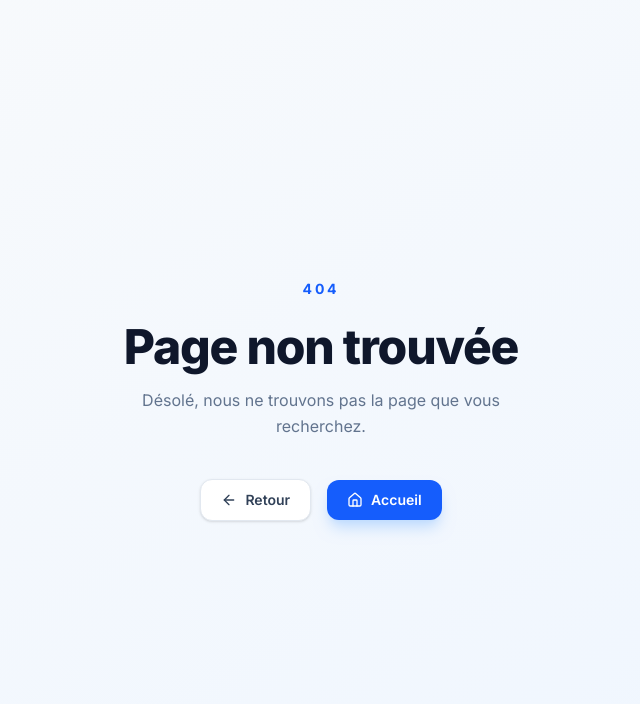
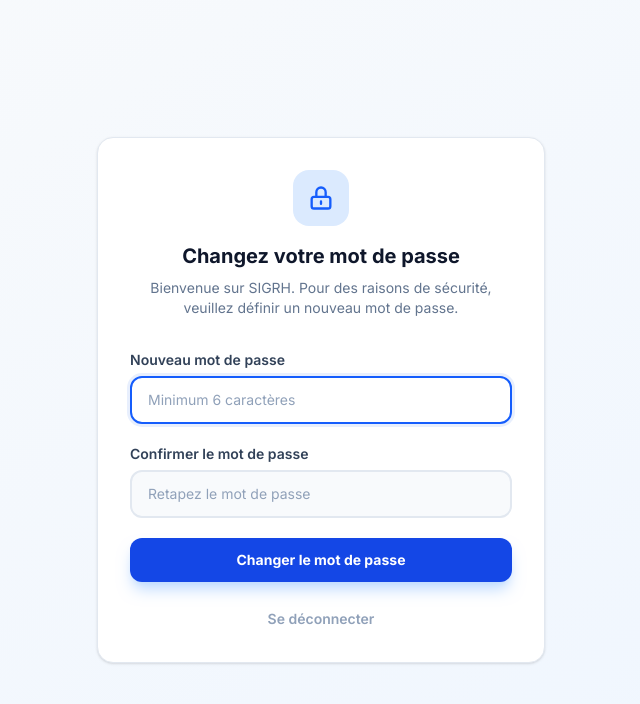
Before and after one commit to wozeWilfried/sigrh, a React (Vite) app in the folder sigrh-frontend/: page /auth/change-password in a window 1280 px wide. Before the commit this address had no page. Shown: the top 704 px of the page, without its empty margins (319-959 px from the left). Built offline with nearby package versions, Linux system fonts and the light colour scheme.

Commit message:
feat(frontend): integrate auth context, axios interceptors and login views

```diff
--- a/sigrh-frontend/src/api/auth.js
+++ b/sigrh-frontend/src/api/auth.js
@@ -4,3 +4,8 @@ export async function loginUser({ username, password }) {
   const response = await api.post('/auth/login', { username, password })
   return response.data
 }
+
+export async function changePassword({ currentPassword, newPassword }) {
+  const response = await api.post('/auth/change-password', { currentPassword, newPassword })
+  return response.data
+}
--- a/sigrh-frontend/src/api/axios.js
+++ b/sigrh-frontend/src/api/axios.js
@@ -10,7 +10,7 @@ const api = axios.create({
   headers: {
     'Content-Type': 'application/json',
   },
-  timeout: 10000, // Timeout de sécurité (10s)
+  timeout: 30000, // Timeout de sécurité (30s)
 })
 
 // ── Intercepteur de Requête ─────────────────────────────────────────────
--- a/sigrh-frontend/src/context/AuthContext.jsx
+++ b/sigrh-frontend/src/context/AuthContext.jsx
@@ -1,5 +1,5 @@
 import { createContext, useState, useEffect, useCallback } from 'react'
-import { loginUser } from '../api/auth'
+import { loginUser, changePassword as changePasswordApi } from '../api/auth'
 
 export const AuthContext = createContext(null)
 
@@ -36,6 +36,7 @@ export function AuthProvider({ children }) {
       role: data.role,
       username: data.username,
       employeId: data.employeId,
+      firstLogin: data.firstLogin ?? false,
     }
     localStorage.setItem('token', data.token)
     localStorage.setItem('user', JSON.stringify(userData))
@@ -43,6 +44,15 @@ export function AuthProvider({ children }) {
     setUser(userData)
     return userData
   }, [])
+
+  const changePassword = useCallback(async ({ currentPassword, newPassword }) => {
+    await changePasswordApi({ currentPassword, newPassword })
+    if (user) {
+      const updated = { ...user, firstLogin: false }
+      localStorage.setItem('user', JSON.stringify(updated))
+      setUser(updated)
+    }
+  }, [user])
 
   const logout = useCallback(() => {
     localStorage.removeItem('token')
@@ -58,12 +68,13 @@ export function AuthProvider({ children }) {
       RH: 'Responsable RH',
       MANAGER: 'Manager',
       EMPLOYE: 'Employé',
+      SECRETAIRE: 'Secrétaire',
     }
     return names[user.role] || user.role
   }, [user])
 
   return (
-    <AuthContext.Provider value={{ user, token, loading, login, logout, roleDisplayName }}>
+    <AuthContext.Provider value={{ user, token, loading, login, logout, changePassword, roleDisplayName }}>
       {children}
     </AuthContext.Provider>
   )
--- /dev/null
+++ b/sigrh-frontend/src/pages/FirstLoginPasswordPage.jsx
@@ -0,0 +1,124 @@
+import { useState } from 'react'
+import { useNavigate } from 'react-router-dom'
+import { motion } from 'framer-motion'
+import useAuth from '../hooks/useAuth'
+
+export default function FirstLoginPasswordPage() {
+  const { user, changePassword, logout } = useAuth()
+  const navigate = useNavigate()
+
+  const [form, setForm] = useState({ newPassword: '', confirmPassword: '' })
+  const [error, setError] = useState('')
+  const [loading, setLoading] = useState(false)
+
+  const handleSubmit = async (e) => {
+    e.preventDefault()
+    setError('')
+
+    if (!form.newPassword || form.newPassword.length < 6) {
+      setError('Le mot de passe doit contenir au moins 6 caractères')
+      return
+    }
+    if (form.newPassword !== form.confirmPassword) {
+      setError('Les mots de passe ne correspondent pas')
+      return
+    }
+
+    setLoading(true)
+    try {
+      await changePassword({
+        currentPassword: '', // will be ignored on server since we're already authenticated
+        newPassword: form.newPassword,
+      })
+      const rolePath = user.role.toLowerCase().replace('_', '')
+      navigate(`/${rolePath}`, { replace: true })
+    } catch {
+      setError('Erreur lors du changement de mot de passe. Veuillez réessayer.')
+    } finally {
+      setLoading(false)
+    }
+  }
+
+  return (
+    <div className="flex min-h-screen items-center justify-center bg-gradient-to-br from-slate-50 to-blue-50 px-4">
+      <motion.div
+        initial={{ opacity: 0, y: 12 }}
+        animate={{ opacity: 1, y: 0 }}
+        transition={{ duration: 0.4, ease: 'easeOut' }}
+        className="w-full max-w-md"
+      >
+        <div className="rounded-2xl border border-slate-200 bg-white p-8 shadow-sm">
+          <div className="mb-8 text-center">
+            <div className="mx-auto mb-4 flex h-14 w-14 items-center justify-center rounded-2xl bg-blue-100">
+              <svg className="h-7 w-7 text-blue-600" fill="none" stroke="currentColor" viewBox="0 0 24 24">
+                <path strokeWidth={2} strokeLinecap="round" strokeLinejoin="round" d="M12 15v2m-6 4h12a2 2 0 002-2v-6a2 2 0 00-2-2H6a2 2 0 00-2 2v6a2 2 0 002 2zm10-10V7a4 4 0 00-8 0v4h8z" />
+              </svg>
+            </div>
+            <h1 className="text-xl font-bold text-slate-900">Changez votre mot de passe</h1>
+            <p className="mt-2 text-sm text-slate-500">
+              Bienvenue sur SIGRH. Pour des raisons de sécurité, veuillez définir un nouveau mot de passe.
+            </p>
+          </div>
+
+          <form onSubmit={handleSubmit} className="space-y-5">
+            <div>
+              <label htmlFor="newPassword" className="mb-1.5 block text-sm font-semibold text-slate-700">
+                Nouveau mot de passe
+              </label>
+              <input
+                id="newPassword"
+                type="password"
+                value={form.newPassword}
+                onChange={(e) => setForm((p) => ({ ...p, newPassword: e.target.value }))}
+                placeholder="Minimum 6 caractères"
+                className="block w-full rounded-xl border-2 border-slate-200 bg-slate-50 px-4 py-3 text-sm text-slate-900 outline-none transition-all placeholder:text-slate-400 focus:border-blue-600 focus:bg-white focus:shadow-[0_0_0_3px_rgba(37,99,235,0.1)]"
+                autoFocus
+              />
+            </div>
+
+            <div>
+              <label htmlFor="confirmPassword" className="mb-1.5 block text-sm font-semibold text-slate-700">
+                Confirmer le mot de passe
+              </label>
+              <input
+                id="confirmPassword"
+                type="password"
+                value={form.confirmPassword}
+                onChange={(e) => setForm((p) => ({ ...p, confirmPassword: e.target.value }))}
+                placeholder="Retapez le mot de passe"
+                className="block w-full rounded-xl border-2 border-slate-200 bg-slate-50 px-4 py-3 text-sm text-slate-900 outline-none transition-all placeholder:text-slate-400 focus:border-blue-600 focus:bg-white focus:shadow-[0_0_0_3px_rgba(37,99,235,0.1)]"
+              />
+            </div>
+
+            {error && (
+              <motion.p
+                initial={{ opacity: 0, y: -4 }}
+                animate={{ opacity: 1, y: 0 }}
+                className="text-sm font-semibold text-red-500"
+              >
+                {error}
+              </motion.p>
+            )}
+
+            <button
+              type="submit"
+              disabled={loading}
+              className="flex w-full items-center justify-center gap-2 rounded-xl bg-blue-700 px-5 py-3 text-sm font-bold text-white shadow-lg shadow-blue-200 transition-all hover:bg-blue-800 active:scale-[0.98] disabled:opacity-60"
+            >
+              {loading ? 'Modification...' : 'Changer le mot de passe'}
+            </button>
+          </form>
+
+          <div className="mt-6 text-center">
+            <button
+              onClick={logout}
+              className="text-sm font-semibold text-slate-400 hover:text-slate-600 transition-colors"
+            >
+              Se déconnecter
+            </button>
+          </div>
+        </div>
+      </motion.div>
+    </div>
+  )
+}
--- a/sigrh-frontend/src/pages/Login.jsx
+++ b/sigrh-frontend/src/pages/Login.jsx
@@ -121,8 +121,14 @@ export default function Login() {
 
   useEffect(() => {
     if (user?.role) {
-      const rolePath = user.role.toLowerCase().replace('_', '')
-      navigate(`/${rolePath}`, { replace: true })
+      if (user.firstLogin && user.employeId) {
+        navigate(`/employees/${user.employeId}`, { replace: true })
+      } else if (user.firstLogin) {
+        navigate('/auth/change-password', { replace: true })
+      } else {
+        const rolePath = user.role.toLowerCase().replace('_', '')
+        navigate(`/${rolePath}`, { replace: true })
+      }
     }
   }, [user, navigate])
 
@@ -164,8 +170,14 @@ export default function Login() {
     setLoading(true)
     try {
       const userData = await login(form)
-      const rolePath = userData.role.toLowerCase().replace('_', '')
-      navigate(`/${rolePath}`, { replace: true })
+      if (userData.firstLogin && userData.employeId) {
+        navigate(`/employees/${userData.employeId}`, { replace: true })
+      } else if (userData.firstLogin) {
+        navigate('/auth/change-password', { replace: true })
+      } else {
+        const rolePath = userData.role.toLowerCase().replace('_', '')
+        navigate(`/${rolePath}`, { replace: true })
+      }
     } catch (err) {
       setServerError(
         err.response?.status === 401
--- a/sigrh-frontend/src/routes/AppRouter.jsx
+++ b/sigrh-frontend/src/routes/AppRouter.jsx
@@ -24,6 +24,7 @@ import TurnoverPredictions from '../pages/admin/TurnoverPredictions'
 import RapportsPage from '../pages/admin/RapportsPage'
 import AlertsPage from '../pages/admin/AlertsPage'
 import NotFoundPage from '../pages/NotFoundPage'
+import FirstLoginPasswordPage from '../pages/FirstLoginPasswordPage'
 
 export default function AppRouter() {
   const { user, loading } = useAuth()
@@ -42,13 +43,23 @@ export default function AppRouter() {
 
   const userRole = user?.role
   const isValidUser = Boolean(user && typeof userRole === 'string' && userRole.length)
+  const needsPasswordChange = user?.firstLogin === true
 
   return (
     <Routes>
       <Route
         path="/"
-        element={isValidUser ? <Navigate to={`/${userRole.toLowerCase()}`} replace /> : <Login />}
+        element={
+          needsPasswordChange && user?.employeId
+            ? <Navigate to={`/employees/${user.employeId}`} replace />
+            : needsPasswordChange
+              ? <Navigate to="/auth/change-password" replace />
+              : isValidUser
+                ? <Navigate to={`/${userRole.toLowerCase()}`} replace />
+                : <Login />
+        }
       />
+      <Route path="/auth/change-password" element={<FirstLoginPasswordPage />} />
       <Route
         path="/admin"
         element={
```
